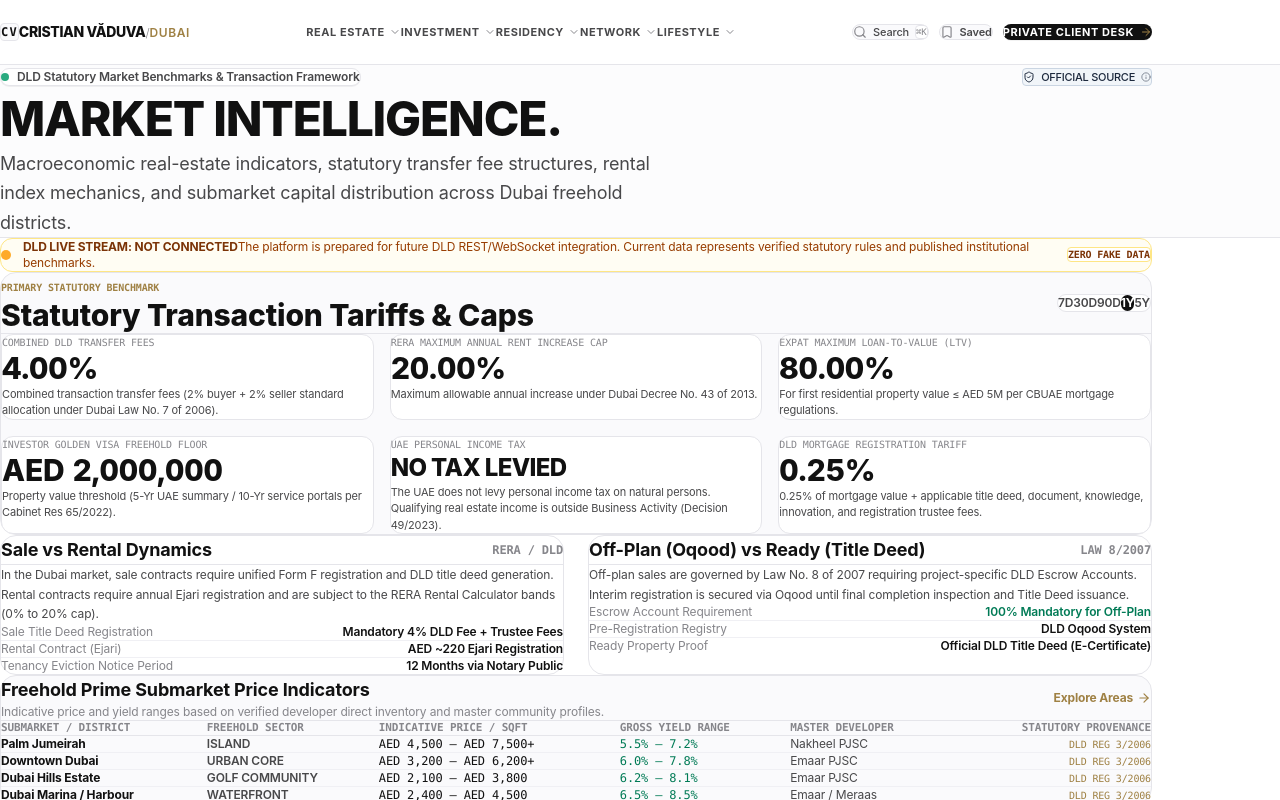
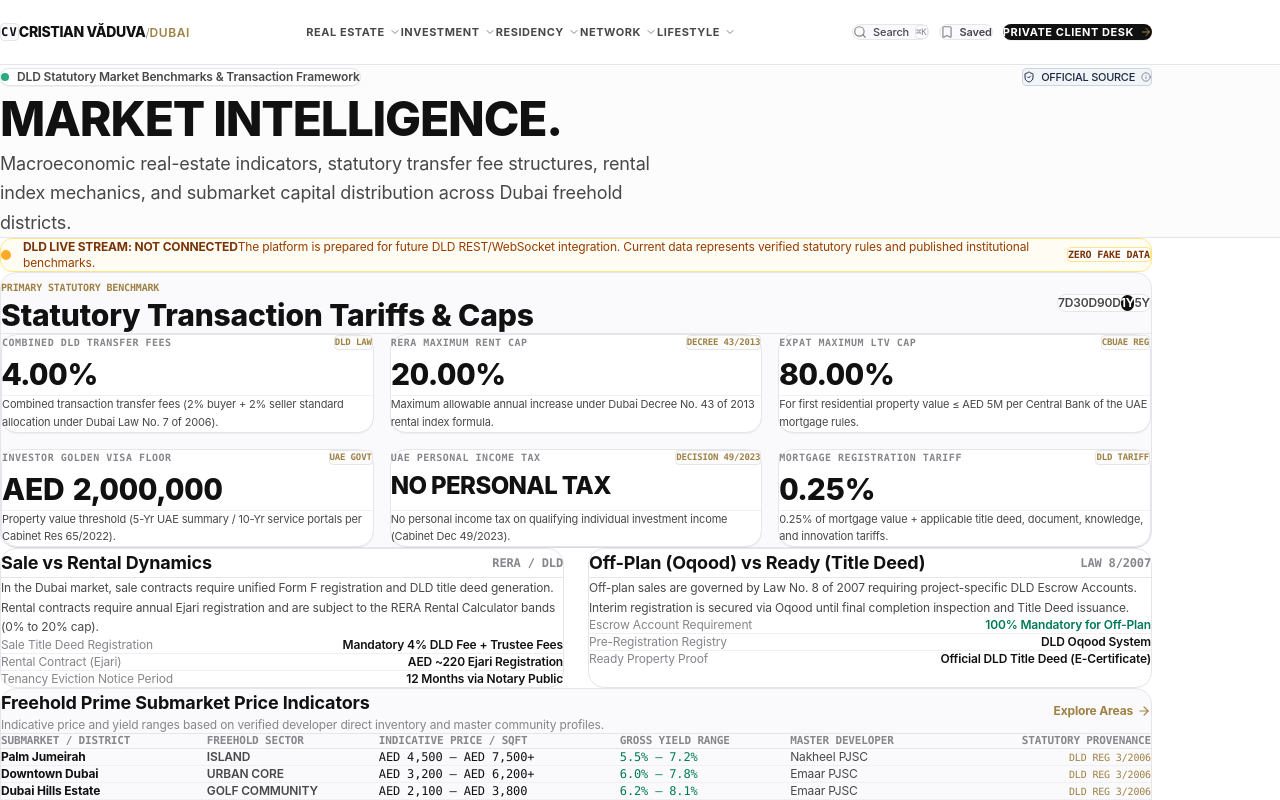
Before and after one commit to myremaxclubcristianv/DUBAI, a Next.js app: page /market in a window 1280 px wide. Shown: the top 800 px of the page. Built offline with nearby package versions, Linux system fonts and the light colour scheme.

Commit message:
Finalize Dubai visual layout repair

```diff
--- a/src/app/market/page.tsx
+++ b/src/app/market/page.tsx
@@ -75,63 +75,117 @@
 
           {/* 6 Macro Financial Indicators */}
           <div className="grid grid-cols-1 sm:grid-cols-2 lg:grid-cols-3 gap-4">
-            <div className="p-5 rounded-xl bg-white border border-border space-y-2">
-              <span className="text-[10px] font-mono text-text-muted uppercase block">
+            <div className="p-5 sm:p-6 rounded-2xl bg-white border border-border flex flex-col justify-between h-full space-y-4 shadow-2xs">
+              <div className="space-y-2">
+                <div className="flex items-start justify-between gap-2 min-h-[1.5rem]">
+                  <span className="text-[10px] font-mono text-text-muted uppercase font-bold tracking-wider">
                     Combined DLD Transfer Fees
                   </span>
-              <div className="text-3xl font-extrabold text-text-primary tabular-nums">4.00%</div>
-              <p className="text-[11px] text-text-secondary">
+                  <span className="text-[9px] font-mono px-1.5 py-0.5 rounded bg-surface-subtle border border-border text-accent font-bold shrink-0">
+                    DLD LAW
+                  </span>
+                </div>
+                <div className="text-2xl sm:text-3xl font-extrabold text-text-primary tabular-nums leading-none min-h-[2.25rem] flex items-baseline">
+                  4.00%
+                </div>
+              </div>
+              <p className="text-[11px] text-text-secondary pt-3 border-t border-border-subtle leading-relaxed">
                 Combined transaction transfer fees (2% buyer + 2% seller standard allocation under Dubai Law No. 7 of 2006).
               </p>
             </div>
 
-            <div className="p-5 rounded-xl bg-white border border-border space-y-2">
-              <span className="text-[10px] font-mono text-text-muted uppercase block">
-                RERA Maximum Annual Rent Increase Cap
+            <div className="p-5 sm:p-6 rounded-2xl bg-white border border-border flex flex-col justify-between h-full space-y-4 shadow-2xs">
+              <div className="space-y-2">
+                <div className="flex items-start justify-between gap-2 min-h-[1.5rem]">
+                  <span className="text-[10px] font-mono text-text-muted uppercase font-bold tracking-wider">
+                    RERA Maximum Rent Cap
                   </span>
-              <div className="text-3xl font-extrabold text-text-primary tabular-nums">20.00%</div>
-              <p className="text-[11px] text-text-secondary">
-                Maximum allowable annual increase under Dubai Decree No. 43 of 2013.
+                  <span className="text-[9px] font-mono px-1.5 py-0.5 rounded bg-surface-subtle border border-border text-accent font-bold shrink-0">
+                    DECREE 43/2013
+                  </span>
+                </div>
+                <div className="text-2xl sm:text-3xl font-extrabold text-text-primary tabular-nums leading-none min-h-[2.25rem] flex items-baseline">
+                  20.00%
+                </div>
+              </div>
+              <p className="text-[11px] text-text-secondary pt-3 border-t border-border-subtle leading-relaxed">
+                Maximum allowable annual increase under Dubai Decree No. 43 of 2013 rental index formula.
               </p>
             </div>
 
-            <div className="p-5 rounded-xl bg-white border border-border space-y-2">
-              <span className="text-[10px] font-mono text-text-muted uppercase block">
-                Expat Maximum Loan-to-Value (LTV)
+            <div className="p-5 sm:p-6 rounded-2xl bg-white border border-border flex flex-col justify-between h-full space-y-4 shadow-2xs">
+              <div className="space-y-2">
+                <div className="flex items-start justify-between gap-2 min-h-[1.5rem]">
+                  <span className="text-[10px] font-mono text-text-muted uppercase font-bold tracking-wider">
+                    Expat Maximum LTV Cap
                   </span>
-              <div className="text-3xl font-extrabold text-text-primary tabular-nums">80.00%</div>
-              <p className="text-[11px] text-text-secondary">
-                For first residential property value ≤ AED 5M per CBUAE mortgage regulations.
+                  <span className="text-[9px] font-mono px-1.5 py-0.5 rounded bg-surface-subtle border border-border text-accent font-bold shrink-0">
+                    CBUAE REG
+                  </span>
+                </div>
+                <div className="text-2xl sm:text-3xl font-extrabold text-text-primary tabular-nums leading-none min-h-[2.25rem] flex items-baseline">
+                  80.00%
+                </div>
+              </div>
+              <p className="text-[11px] text-text-secondary pt-3 border-t border-border-subtle leading-relaxed">
+                For first residential property value ≤ AED 5M per Central Bank of the UAE mortgage rules.
               </p>
             </div>
 
-            <div className="p-5 rounded-xl bg-white border border-border space-y-2">
-              <span className="text-[10px] font-mono text-text-muted uppercase block">
-                Investor Golden Visa Freehold Floor
+            <div className="p-5 sm:p-6 rounded-2xl bg-white border border-border flex flex-col justify-between h-full space-y-4 shadow-2xs">
+              <div className="space-y-2">
+                <div className="flex items-start justify-between gap-2 min-h-[1.5rem]">
+                  <span className="text-[10px] font-mono text-text-muted uppercase font-bold tracking-wider">
+                    Investor Golden Visa Floor
                   </span>
-              <div className="text-3xl font-extrabold text-text-primary tabular-nums">AED 2,000,000</div>
-              <p className="text-[11px] text-text-secondary">
+                  <span className="text-[9px] font-mono px-1.5 py-0.5 rounded bg-surface-subtle border border-border text-accent font-bold shrink-0">
+                    UAE GOVT
+                  </span>
+                </div>
+                <div className="text-2xl sm:text-3xl font-extrabold text-text-primary tabular-nums leading-none min-h-[2.25rem] flex items-baseline">
+                  AED 2,000,000
+                </div>
+              </div>
+              <p className="text-[11px] text-text-secondary pt-3 border-t border-border-subtle leading-relaxed">
                 Property value threshold (5-Yr UAE summary / 10-Yr service portals per Cabinet Res 65/2022).
               </p>
             </div>
 
-            <div className="p-5 rounded-xl bg-white border border-border space-y-2">
-              <span className="text-[10px] font-mono text-text-muted uppercase block">
+            <div className="p-5 sm:p-6 rounded-2xl bg-white border border-border flex flex-col justify-between h-full space-y-4 shadow-2xs">
+              <div className="space-y-2">
+                <div className="flex items-start justify-between gap-2 min-h-[1.5rem]">
+                  <span className="text-[10px] font-mono text-text-muted uppercase font-bold tracking-wider">
                     UAE Personal Income Tax
                   </span>
-              <div className="text-2xl font-extrabold text-text-primary uppercase tracking-tight">NO TAX LEVIED</div>
-              <p className="text-[11px] text-text-secondary">
-                The UAE does not levy personal income tax on natural persons. Qualifying real estate income is outside Business Activity (Decision 49/2023).
+                  <span className="text-[9px] font-mono px-1.5 py-0.5 rounded bg-surface-subtle border border-border text-accent font-bold shrink-0">
+                    DECISION 49/2023
+                  </span>
+                </div>
+                <div className="text-xl sm:text-2xl font-extrabold text-text-primary uppercase tracking-tight leading-none min-h-[2.25rem] flex items-baseline">
+                  NO PERSONAL TAX
+                </div>
+              </div>
+              <p className="text-[11px] text-text-secondary pt-3 border-t border-border-subtle leading-relaxed">
+                No personal income tax on qualifying individual investment income (Cabinet Dec 49/2023).
               </p>
             </div>
 
-            <div className="p-5 rounded-xl bg-white border border-border space-y-2">
-              <span className="text-[10px] font-mono text-text-muted uppercase block">
-                DLD Mortgage Registration Tariff
+            <div className="p-5 sm:p-6 rounded-2xl bg-white border border-border flex flex-col justify-between h-full space-y-4 shadow-2xs">
+              <div className="space-y-2">
+                <div className="flex items-start justify-between gap-2 min-h-[1.5rem]">
+                  <span className="text-[10px] font-mono text-text-muted uppercase font-bold tracking-wider">
+                    Mortgage Registration Tariff
                   </span>
-              <div className="text-3xl font-extrabold text-text-primary tabular-nums">0.25%</div>
-              <p className="text-[11px] text-text-secondary">
-                0.25% of mortgage value + applicable title deed, document, knowledge, innovation, and registration trustee fees.
+                  <span className="text-[9px] font-mono px-1.5 py-0.5 rounded bg-surface-subtle border border-border text-accent font-bold shrink-0">
+                    DLD TARIFF
+                  </span>
+                </div>
+                <div className="text-2xl sm:text-3xl font-extrabold text-text-primary tabular-nums leading-none min-h-[2.25rem] flex items-baseline">
+                  0.25%
+                </div>
+              </div>
+              <p className="text-[11px] text-text-secondary pt-3 border-t border-border-subtle leading-relaxed">
+                0.25% of mortgage value + applicable title deed, document, knowledge, and innovation tariffs.
               </p>
             </div>
           </div>
--- a/src/components/layout/header.tsx
+++ b/src/components/layout/header.tsx
@@ -278,7 +278,7 @@
             className="hidden lg:block border-t border-border bg-white shadow-xl animate-in fade-in slide-in-from-top-1 duration-150"
             onMouseEnter={() => handleMouseEnter(activeMegaMenu)}
           >
-            <div className="w-full max-w-6xl mx-auto px-8 py-8">
+            <div className="w-full max-w-6xl mx-auto px-4 sm:px-6 lg:px-8 py-8">
               <div className="grid grid-cols-12 gap-8">
                 {/* Left: Section Summary & Highlight */}
                 <div className="col-span-4 pr-6 border-r border-border space-y-4 flex flex-col justify-between">
```
Also changed, not shown: src/app/buying-guide/page.tsx (+9 -9 lines), src/app/investment/page.tsx (+30 -18 lines), src/app/properties/[id]/page.tsx (+20 -20 lines), src/app/residency/page.tsx (+12 -12 lines), src/components/layout/layout-primitives.tsx (+42 -18 lines), src/components/property/property-card.tsx (+11 -11 lines), src/components/ui/metric-card.tsx (+13 -9 lines). Lines whose indentation alone changed are shown as unchanged.
